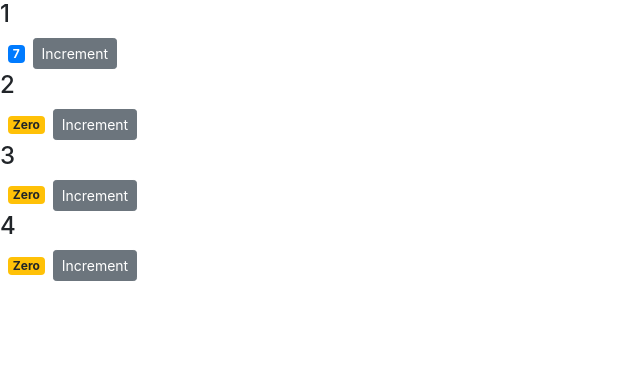
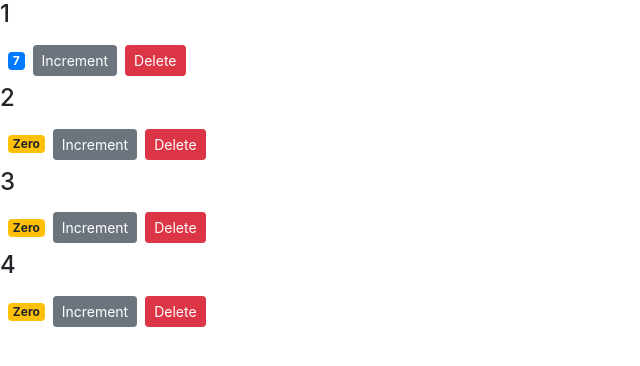
Before and after one commit to kevin-d-mcewan/React-count-app, a React (Create React App) app: page / in a window 1280 px wide. Shown: the top 366 px of the page, without its empty margins (0-640 px from the left). Built offline with nearby package versions, Linux system fonts and the light colour scheme.

Commit message:
Added a delete button to the counters component

```diff
--- a/src/components/counter.jsx
+++ b/src/components/counter.jsx
@@ -36,6 +36,7 @@
                     onClick={() => this.handleIncrement(this.product)}
                     className="btn btn-secondary btn-sm">
                     Increment</button>
+             <button onClick={this.props.onDelete} className="btn btn-danger btn-sm m-2">Delete</button>
           </div>
 
         );
--- a/src/components/counters.jsx
+++ b/src/components/counters.jsx
@@ -9,15 +9,19 @@
       { id: 3, value: 0 },
       { id: 4, value: 0 },
     ]
+  };
 
+  handleDelete = () => {
+    console.log('Event Handler Called');
   };
+
   render() {
 
 
     return (
       <div>
         {this.state.counters.map(counter =>
-          <Counter key={counter.id} value={counter.value} id={counter.id} />
+          <Counter key={counter.id} onDelete={this.handleDelete} value={counter.value} id={counter.id} />
 
           )}
       </div>
```
